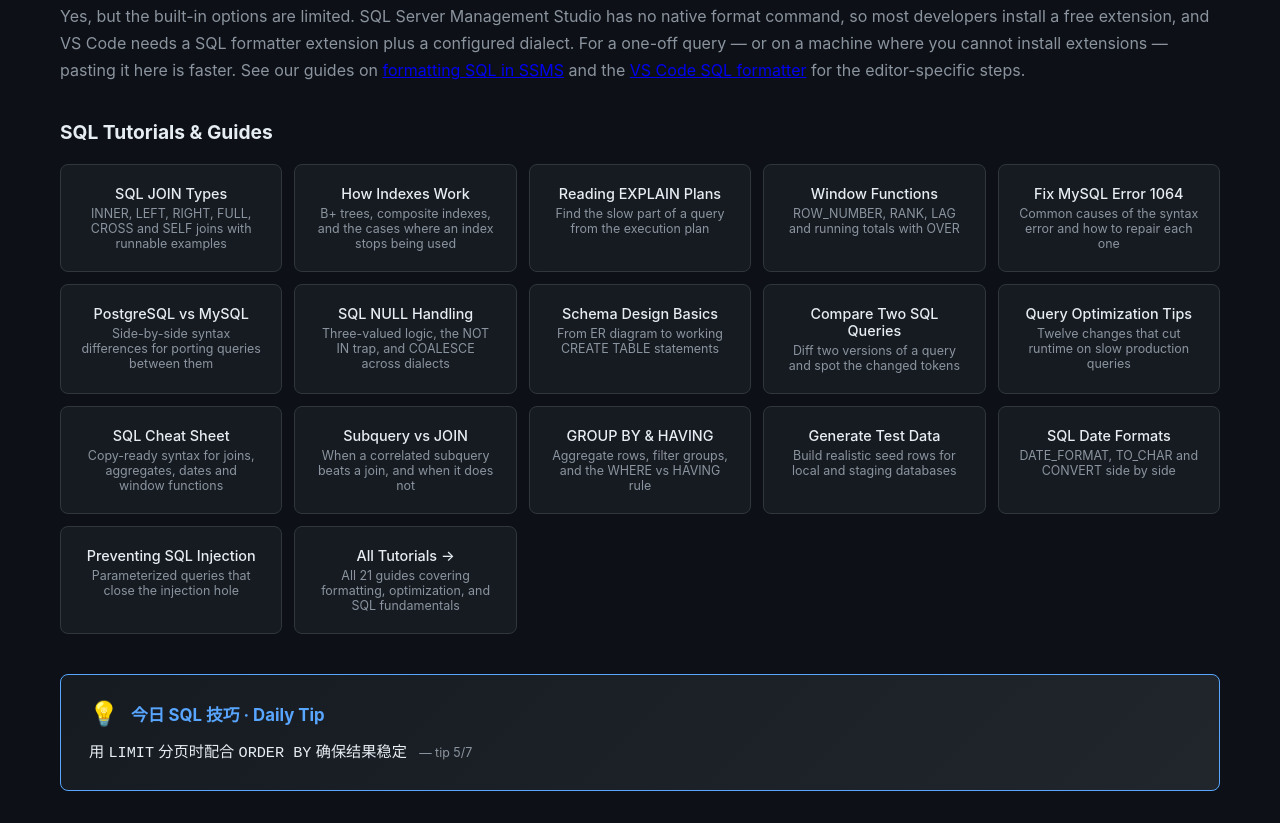
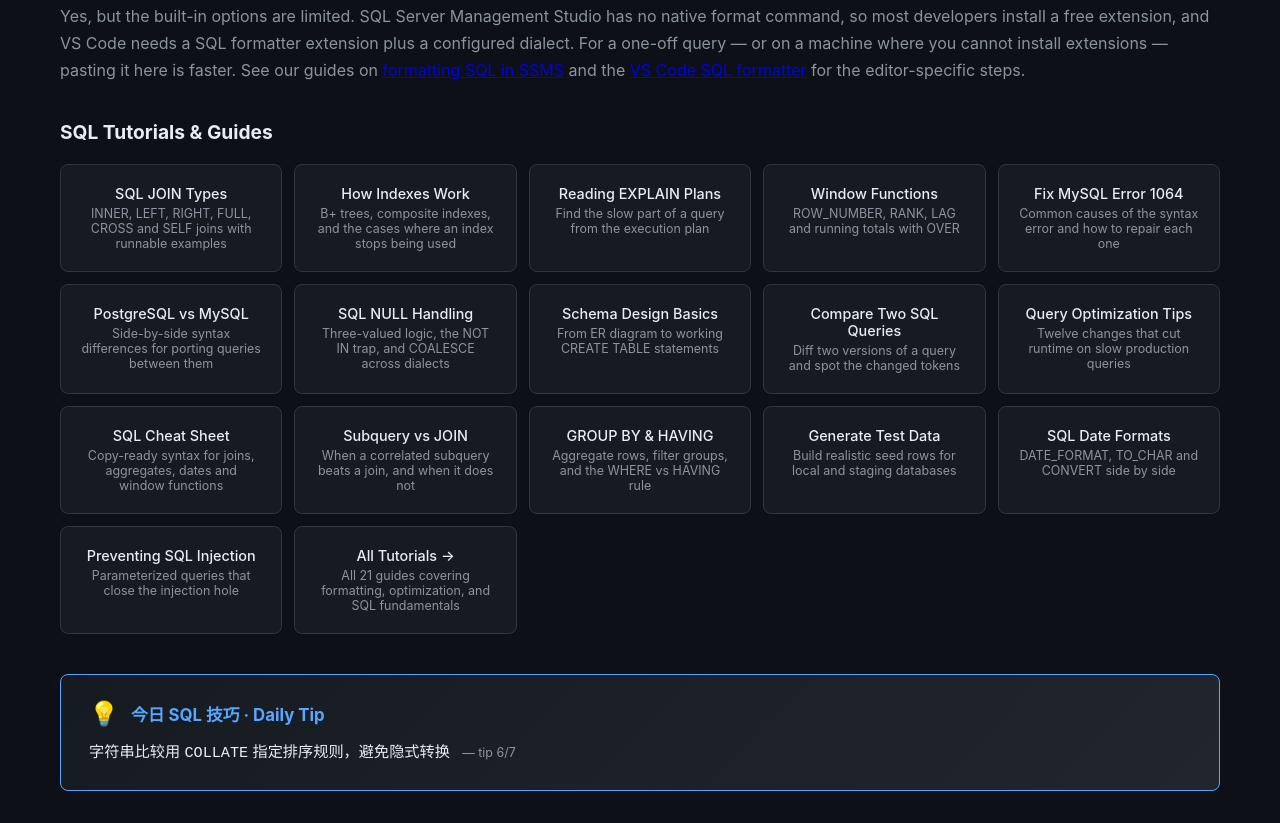
Before and after one commit to sharefun2023/sqlformat.io, a website: page public/index.html in a window 1280 px wide. Shown: the part 4170-4993 px from the top of the page. Drawn offline with Linux system fonts and the light colour scheme.

Commit message:
chore: rotate daily SQL tip 2026-10-13

```diff
--- a/public/index.html
+++ b/public/index.html
@@ -838,7 +838,7 @@ gtag('config', 'G-M3MYLE3P6F');
       <span style="font-size:1.5rem;">💡</span>
       <strong style="font-size:1.05rem;color:var(--accent);">今日 SQL 技巧 · Daily Tip</strong>
     </div>
-    <p style="color:var(--text);font-size:0.95rem;line-height:1.6;margin:0;">用 <code>LIMIT</code> 分页时配合 <code>ORDER BY</code> 确保结果稳定 <span style="color:var(--text2);font-size:0.78rem;margin-left:8px;">— tip 5/7</span></p>
+    <p style="color:var(--text);font-size:0.95rem;line-height:1.6;margin:0;">字符串比较用 <code>COLLATE</code> 指定排序规则，避免隐式转换 <span style="color:var(--text2);font-size:0.78rem;margin-left:8px;">— tip 6/7</span></p>
   </div>
 </footer>
 
```
